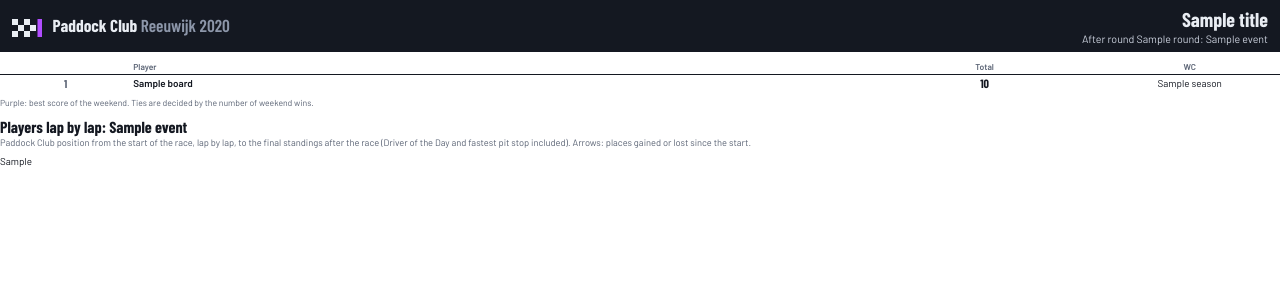
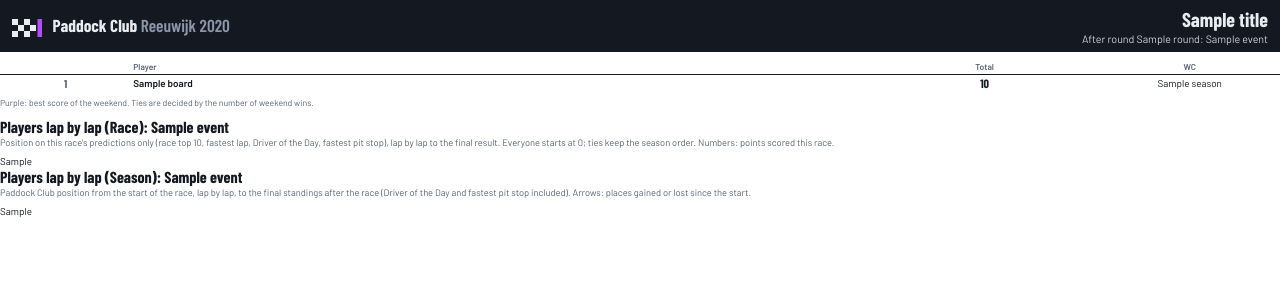
Before and after one commit to MartijnB1978/paddock-club-addon, a FastAPI app: template f1_paddock_club/app/f1pool/templates/reports/players.html in a window 1280 px wide. Shown: the top 300 px of the page. Run offline with FastAPI, Linux system fonts and the light colour scheme; the template is opened without the code that fills it: most values are stand-ins (such as "Sample title", 1, 10 or a date in 2020); parts of the project's set-up code (start-up, migrations or seed data) failed here and were passed over.

Commit message:
Players report: race-only lap-by-lap chart page
Co-Authored-By: Claude Opus 5.5 <noreply@anthropic.com>
Claude-Session: https://claude.ai/code/session_01Ui2tThjthdAWHjwGfbUNrh

```diff
--- a/f1_paddock_club/app/f1pool/bump.py
+++ b/f1_paddock_club/app/f1pool/bump.py
@@ -126,10 +126,10 @@ def _esc(s):
     return str(s).replace("&", "&amp;").replace("<", "&lt;").replace(">", "&gt;")
 
 
-def report_svg(event_id):
+def report_svg(event_id, mode="season"):
     """Finished race only: the bump chart as a self-contained SVG for the PDF report (A4 landscape width)."""
     ev = db.q1("SELECT year FROM events WHERE id=?", event_id)
-    c = chart(ev["year"], event_id=event_id) if ev else None
+    c = chart(ev["year"], event_id=event_id, mode=mode) if ev else None
     if not c or not c["finished"]:
         return None
     row = max(10, min(34, 520 // c["n"]))         # fill the page, whatever the number of players
@@ -162,7 +162,8 @@ def report_svg(event_id):
         out.append(f'<circle cx="{left + pw + 9}" cy="{y:.1f}" r="3.6" fill="{p["print"]}"/>'
                    f'<text x="{left + pw + 17}" y="{y + 3.3:.1f}" font-size="10" fill="#141821" font-weight="600">'
                    f'{_esc(p["name"])}{mv}</text>'
-                   f'<text x="{W - 2}" y="{y + 3.3:.1f}" font-size="10" fill="#5b6475" text-anchor="end">{p["total"]}</text>')
+                   f'<text x="{W - 2}" y="{y + 3.3:.1f}" font-size="10" fill="#5b6475" text-anchor="end">'
+                   f'{"+" if mode == "race" and p["total"] > 0 else ""}{p["total"]}</text>')
     out.append("</svg>")
     return "".join(out)
 
--- a/f1_paddock_club/app/f1pool/reports.py
+++ b/f1_paddock_club/app/f1pool/reports.py
@@ -70,7 +70,8 @@ def _context(kind, year, upto_round):
         evs = [dict(e) | {"short": _short(e["name"]), "flag": flag_uri(standings.iso2(dict(e))),
                           "best": max((r["events"].get(e["id"], 0) for r in board), default=0)}
                for e in events if any(e["id"] in r["events"] for r in board)]
-        ctx.update(board=board, pevents=evs, bump_svg=bump.report_svg(ev["id"]) if ev else None)
+        ctx.update(board=board, pevents=evs, bump_svg=bump.report_svg(ev["id"]) if ev else None,
+                   bump_race_svg=bump.report_svg(ev["id"], "race") if ev else None)
     return ctx
 
 
--- a/f1_paddock_club/app/f1pool/templates/reports/players.html
+++ b/f1_paddock_club/app/f1pool/templates/reports/players.html
@@ -15,9 +15,16 @@
   </tbody>
 </table>
 <p style="font-size:6.5pt;color:#5b6475;margin-top:6px">Purple: best score of the weekend. Ties are decided by the number of weekend wins.</p>
+{% if bump_race_svg %}
+<section style="page-break-before:always;page-break-inside:avoid">
+  <h2 style="font:700 12pt BC;margin:0 0 1px">Players lap by lap (Race): {{ event.name }}</h2>
+  <p style="font-size:7pt;color:#5b6475;margin:0 0 6px">Position on this race's predictions only (race top 10, fastest lap, Driver of the Day, fastest pit stop), lap by lap to the final result. Everyone starts at 0; ties keep the season order. Numbers: points scored this race.</p>
+  {{ bump_race_svg|safe }}
+</section>
+{% endif %}
 {% if bump_svg %}
 <section style="page-break-before:always;page-break-inside:avoid">
-  <h2 style="font:700 12pt BC;margin:0 0 1px">Players lap by lap: {{ event.name }}</h2>
+  <h2 style="font:700 12pt BC;margin:0 0 1px">Players lap by lap (Season): {{ event.name }}</h2>
   <p style="font-size:7pt;color:#5b6475;margin:0 0 6px">Paddock Club position from the start of the race, lap by lap, to the final standings after the race (Driver of the Day and fastest pit stop included). Arrows: places gained or lost since the start.</p>
   {{ bump_svg|safe }}
 </section>
--- a/f1_paddock_club/config.yaml
+++ b/f1_paddock_club/config.yaml
@@ -1,5 +1,5 @@
 name: Paddock Club F1
-version: "1.2.29"
+version: "1.2.30"
 slug: f1_paddock_club
 description: F1 prediction game with live standings, published through its own isolated Tailscale Funnel node
 url: https://github.com/MartijnB1978/paddock-club-addon
```
